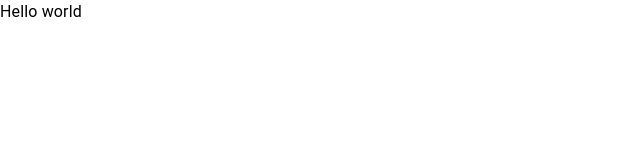
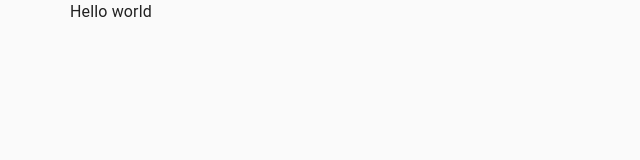
Before and after one commit to tonyouma/analyticsplatform, a React (Create React App) app: page / in a window 1280 px wide. Shown: the top 160 px of the page, without its empty margins (0-640 px from the left). Built offline with nearby package versions, Linux system fonts and the light colour scheme; the HTML template or start-up script is replaced by a standard one.

Commit message:
feat: add dashboard layout and styling

```diff
--- /dev/null
+++ b/src/shared/Layout/DashboardLayout/index.tsx
@@ -0,0 +1,37 @@
+import React, { FC } from 'react';
+import PropTypes from 'prop-types';
+
+import CssBaseline from '@material-ui/core/CssBaseline';
+import { createStyles, makeStyles } from '@material-ui/core/styles';
+
+import Box from '@material-ui/core/Box';
+
+const useStyles = makeStyles(() =>
+  createStyles({
+    root: {
+      display: 'flex',
+      minHeight: '100vh',
+      paddingRight: 70,
+      paddingLeft: 70,
+    },
+  })
+);
+
+const DashboardLayout: FC<React.PropsWithChildren<{}>> = (props) => {
+  const { children } = props;
+  const classes = useStyles();
+  return (
+    <>
+      <Box className={classes.root}>
+        <CssBaseline />
+        {children}
+      </Box>
+    </>
+  );
+};
+
+DashboardLayout.propTypes = {
+  children: PropTypes.any,
+};
+
+export default DashboardLayout;
--- a/src/views/Dashboard/index.tsx
+++ b/src/views/Dashboard/index.tsx
@@ -1,8 +1,29 @@
 import { Typography } from '@material-ui/core';
 import React from 'react';
 
+import Box from '@material-ui/core/Box';
+
+import DashboardLayout from '../../shared/Layout/DashboardLayout';
+import { useStyles } from './styles';
+
 const DashboardPage: React.FC<{}> = () => {
-  return <Typography>Hello world</Typography>;
+  const classes = useStyles();
+  return (
+    <DashboardLayout>
+      {/* Navbar component */}
+      <nav></nav>
+      {/* EndNavbarComponent */}
+
+      {/* Main Page Component */}
+      <Box className={classes.app}>
+        <main className={classes.main}>
+          <Typography>Hello world</Typography>
+        </main>
+      </Box>
+
+      {/* End Main Page Component */}
+    </DashboardLayout>
+  );
 };
 
 export default DashboardPage;
--- /dev/null
+++ b/src/views/Dashboard/styles.ts
@@ -0,0 +1,22 @@
+import { createStyles, Theme, makeStyles } from '@material-ui/core/styles';
+
+const drawerWidth = 290;
+
+export const useStyles = makeStyles((theme: Theme) =>
+  createStyles({
+    drawer: {
+      [theme.breakpoints.up('sm')]: {
+        width: drawerWidth,
+        flexShrink: 0,
+      },
+    },
+    app: {
+      flex: 1,
+      display: 'flex',
+      flexDirection: 'column',
+    },
+    main: {
+      flex: 1,
+    },
+  })
+);
```
Also changed, not shown: 1 other file (tests, documents, lock files or other folders).
